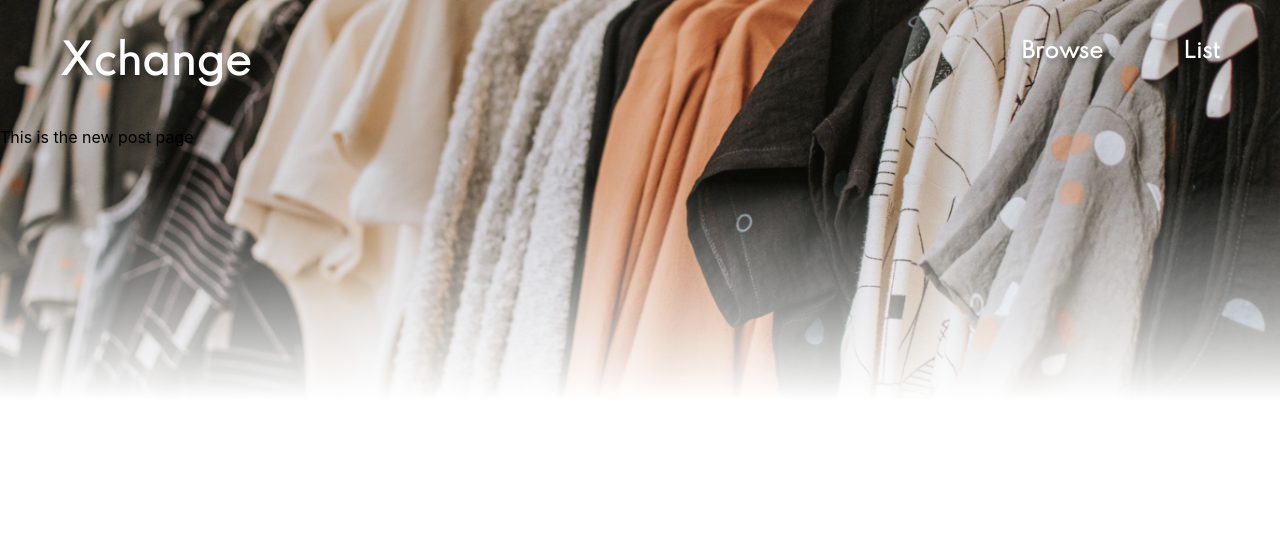
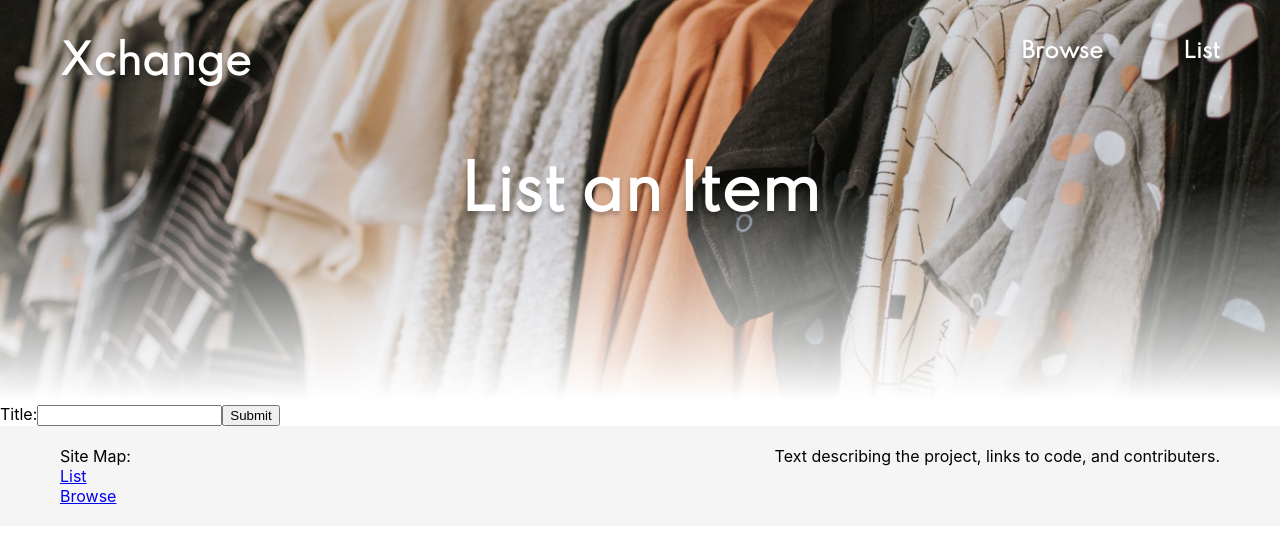
Before and after one commit to bergerm613/Xchange, a React (Create React App) app: page /newpost in a window 1280 px wide. Shown: the top 540 px of the page. Built offline with nearby package versions, Linux system fonts and the light colour scheme.

Commit message:
footer and started newpostpage

```diff
--- a/src/App.css
+++ b/src/App.css
@@ -14,6 +14,7 @@
   font-size: 40px;
 }
 
+
 .italics {
   font-style: italic;
 }
@@ -21,6 +22,7 @@
 .lavender {
   color: #6D6875;
 }
+
 
 .margin_bottom10 {
   margin-bottom: 10px;
@@ -34,6 +36,7 @@
   margin-left: 80px;
 }
 
+
 .height85 {
   height: 85px;
 }
@@ -46,6 +49,18 @@
   position: relative;
   float: right;
 }
+
+
+.flex {
+  display: flex;
+}
+.flex.center {
+  justify-content: center;
+}
+.flex.column {
+  flex-direction: column;
+}
+
 
 .nav_bar {
   padding-top: 40px;
@@ -73,6 +88,14 @@
   background-clip: text;
 }
 
+
+.footer {
+  background: #f5f5f5;
+  padding: 20px 60px;
+  justify-content: space-between;
+}
+
+
 .clothing_image {
   height: 400px;
   background: linear-gradient(180deg, rgba(255, 255, 255, 0) 45.31%, #FFFFFF 100%), url(clothing.jpg);
@@ -92,13 +115,6 @@
   padding-top: 30px;
   padding-bottom: 150px;
   font-size: 60px;
-}
-
-.flex {
-  display: flex;
-}
-.flex.center {
-  justify-content: center;
 }
 
 .item_meta {
@@ -124,3 +140,13 @@
 .contact_button:hover {
   background: #c58284;
 }
+
+.list_an_item {
+  color: white;
+  text-align: center;
+  font-weight: bold;
+  font-size: 60px;
+  padding-top: 30px;
+  padding-bottom: 175px;
+  text-shadow: 0px 4px 4px rgba(0, 0, 0, 0.25);
+}
--- a/src/App.js
+++ b/src/App.js
@@ -4,6 +4,7 @@ import { BrowserRouter, Switch, Route } from "react-router-dom"
 import FeedPage from './FeedPage'
 import NewPostPage from './NewPostPage'
 import Nav from './Nav'
+import Footer from './Footer'
 
 class App extends Component {
   render() {
@@ -16,6 +17,8 @@ class App extends Component {
               <Route exact path="/" component={FeedPage} />
               <Route exact path="/newpost" component={NewPostPage} />
           </Switch>
+
+          <Footer/>
       </BrowserRouter>
       </div>
     )
--- a/src/FeedPage.js
+++ b/src/FeedPage.js
@@ -13,7 +13,7 @@ class FeedPage extends Component {
   render() {
     return (
       <div className="feed_page">
-        <div className="feed_quote">Insprational Quote Goes Here</div>
+        <div className="feed_quote">Inspirational Quote Goes Here</div>
         {
           this.state.items.map((item, index) => {
             return (
--- /dev/null
+++ b/src/Footer.js
@@ -0,0 +1,20 @@
+import React, { Component } from 'react'
+import { Link } from "react-router-dom"
+
+class Footer extends Component {
+    render() {
+        return (
+            <div className="footer flex">
+                <div className="flex column">
+                    <div>Site Map:</div>
+                    <Link to="/newpost" className="">List</Link>
+                    <Link to="/" className="">Browse</Link>
+                </div>
+
+                <div>Text describing the project, links to code, and contributers.</div>
+            </div>
+        );
+    }
+}
+
+export default Footer
--- a/src/NewPostPage.js
+++ b/src/NewPostPage.js
@@ -2,9 +2,36 @@ import './App.css'
 import React, { Component } from "react"
 
 class NewPostPage extends Component {
+  constructor(props) {
+    super(props);
+    this.state = {
+      title: ''
+    };
+
+    this.handleSubmit = this.handleSubmit.bind(this);
+  }
+
+  handleSubmit(event) {
+    alert('A name was submitted: ' + this.state.title);
+    event.preventDefault();
+  }
+
   render() {
     return (
-      <div>This is the new post page</div>
+      <div>
+        <div className="spartan list_an_item">List an Item</div>
+
+        <form onSubmit={this.handleSubmit}>
+          <label>
+            Title:
+          <input
+              type="text"
+              value={this.state.title}
+              onChange={event => this.setState({ title: event.target.value })} />
+          </label>
+          <input type="submit" value="Submit" />
+        </form>
+      </div>
     )
   }
 }
```
